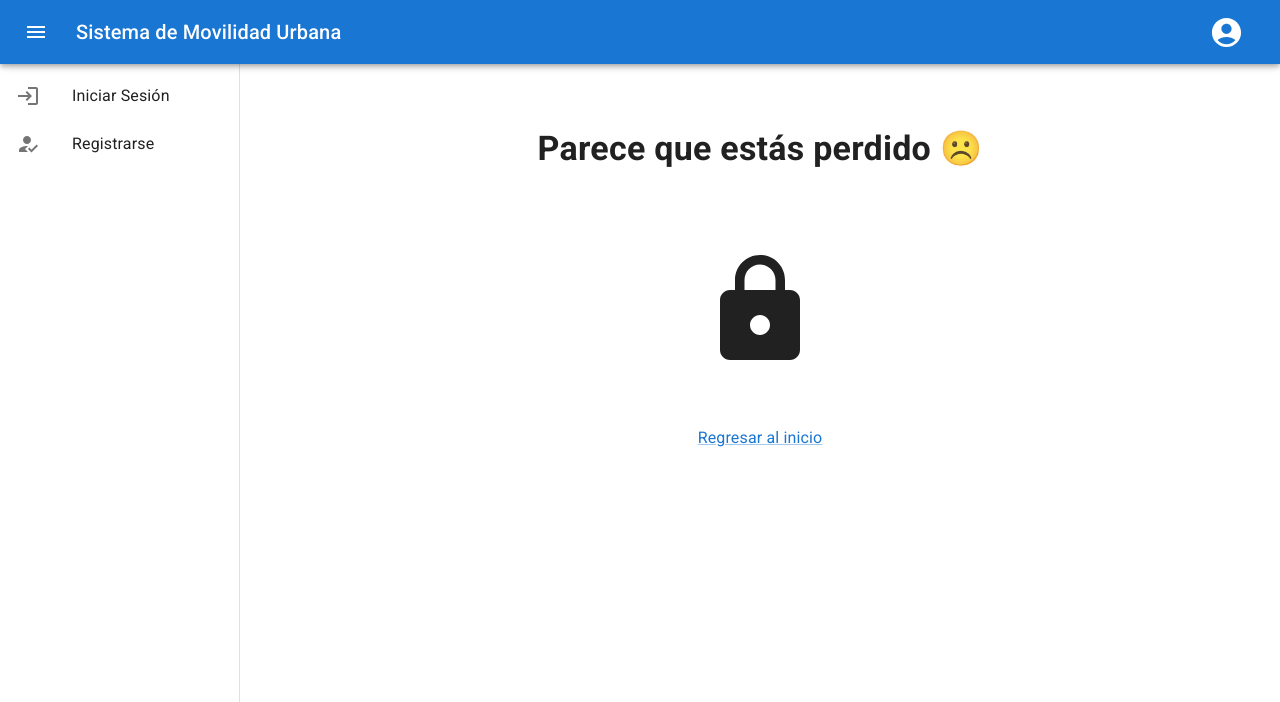
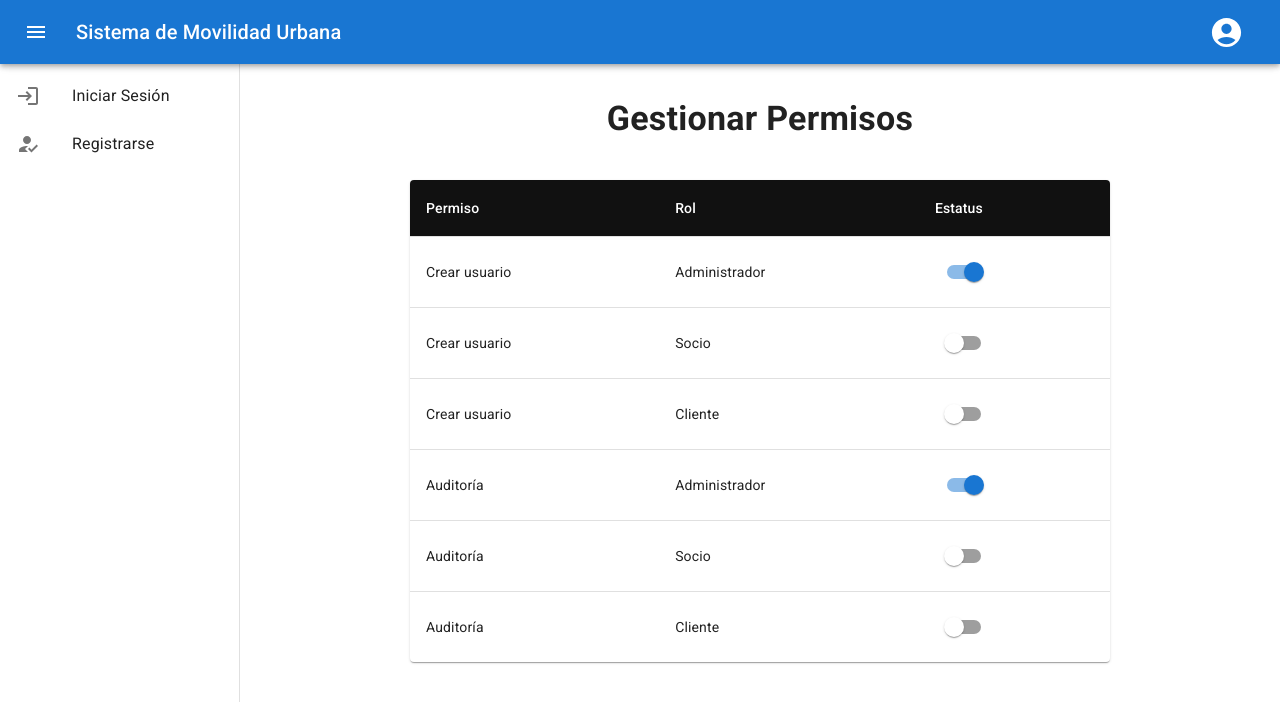
Before and after one commit to daniel-lujan/smu-security, a Next.js app: page /admin in a window 1280 px wide. Before the commit this address had no page. Shown: the top 702 px of the page. Built offline with nearby package versions, Linux system fonts and the light colour scheme; a web font is replaced by a local one.

Commit message:
feat: :sparkles: Add permissions admin page

```diff
--- /dev/null
+++ b/app/admin/page.jsx
@@ -0,0 +1,92 @@
+import * as React from "react";
+import Table from "@mui/material/Table";
+import TableBody from "@mui/material/TableBody";
+import TableCell from "@mui/material/TableCell";
+import TableContainer from "@mui/material/TableContainer";
+import TableHead from "@mui/material/TableHead";
+import TableRow from "@mui/material/TableRow";
+import Paper from "@mui/material/Paper";
+import { Container, Switch, Typography } from "@mui/material";
+
+function createData(permission, role, status) {
+  return { permission, role, status };
+}
+
+const rows = [
+  createData("Crear usuario", "Administrador", true),
+  createData("Crear usuario", "Socio", false),
+  createData("Crear usuario", "Cliente", false),
+  createData("Auditoría", "Administrador", true),
+  createData("Auditoría", "Socio", false),
+  createData("Auditoría", "Cliente", false),
+];
+
+export default function Manage() {
+  return (
+    <Container style={{ marginTop: 10 }}>
+      <Typography
+        variant="h4"
+        fontWeight="bold"
+        marginBottom={5}
+        textAlign="center"
+      >
+        Gestionar Permisos
+      </Typography>
+      <TableContainer
+        component={Paper}
+        style={{ maxWidth: "700px", margin: "auto" }}
+      >
+        <Table aria-label="simple table">
+          <TableHead>
+            <TableRow
+              style={{
+                backgroundColor: "#111111",
+              }}
+            >
+              <TableCell
+                align="left"
+                style={{
+                  color: "white",
+                }}
+              >
+                Permiso
+              </TableCell>
+              <TableCell
+                align="left"
+                style={{
+                  color: "white",
+                }}
+              >
+                Rol
+              </TableCell>
+              <TableCell
+                align="left"
+                style={{
+                  color: "white",
+                }}
+              >
+                Estatus
+              </TableCell>
+            </TableRow>
+          </TableHead>
+          <TableBody>
+            {rows.map((row) => (
+              <TableRow
+                key={row.permission}
+                sx={{ "&:last-child td, &:last-child th": { border: 0 } }}
+              >
+                <TableCell component="th" scope="row">
+                  {row.permission}
+                </TableCell>
+                <TableCell align="left">{row.role}</TableCell>
+                <TableCell align="left">
+                  <Switch defaultChecked={row.status} />
+                </TableCell>
+              </TableRow>
+            ))}
+          </TableBody>
+        </Table>
+      </TableContainer>
+    </Container>
+  );
+}
```
